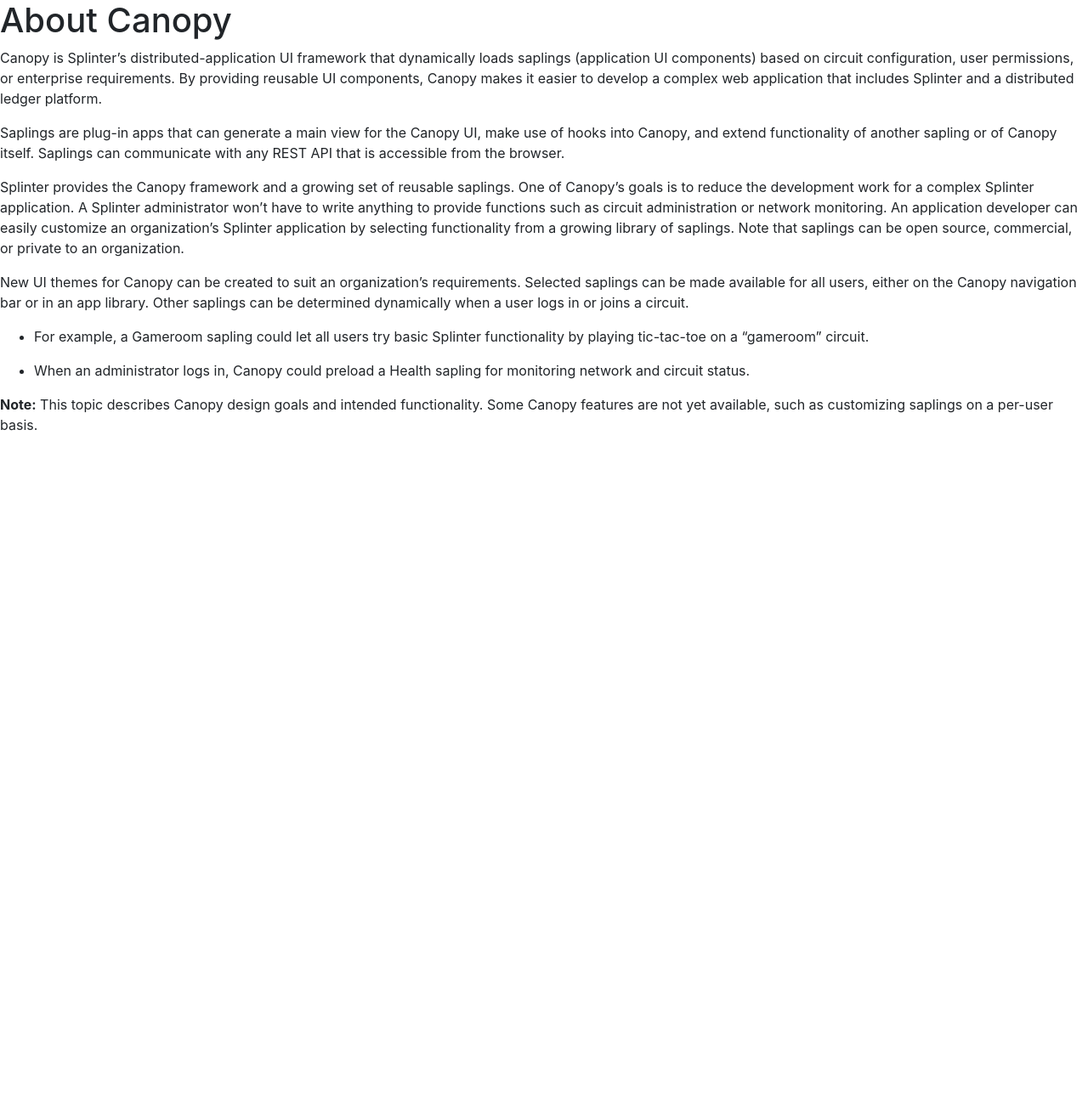
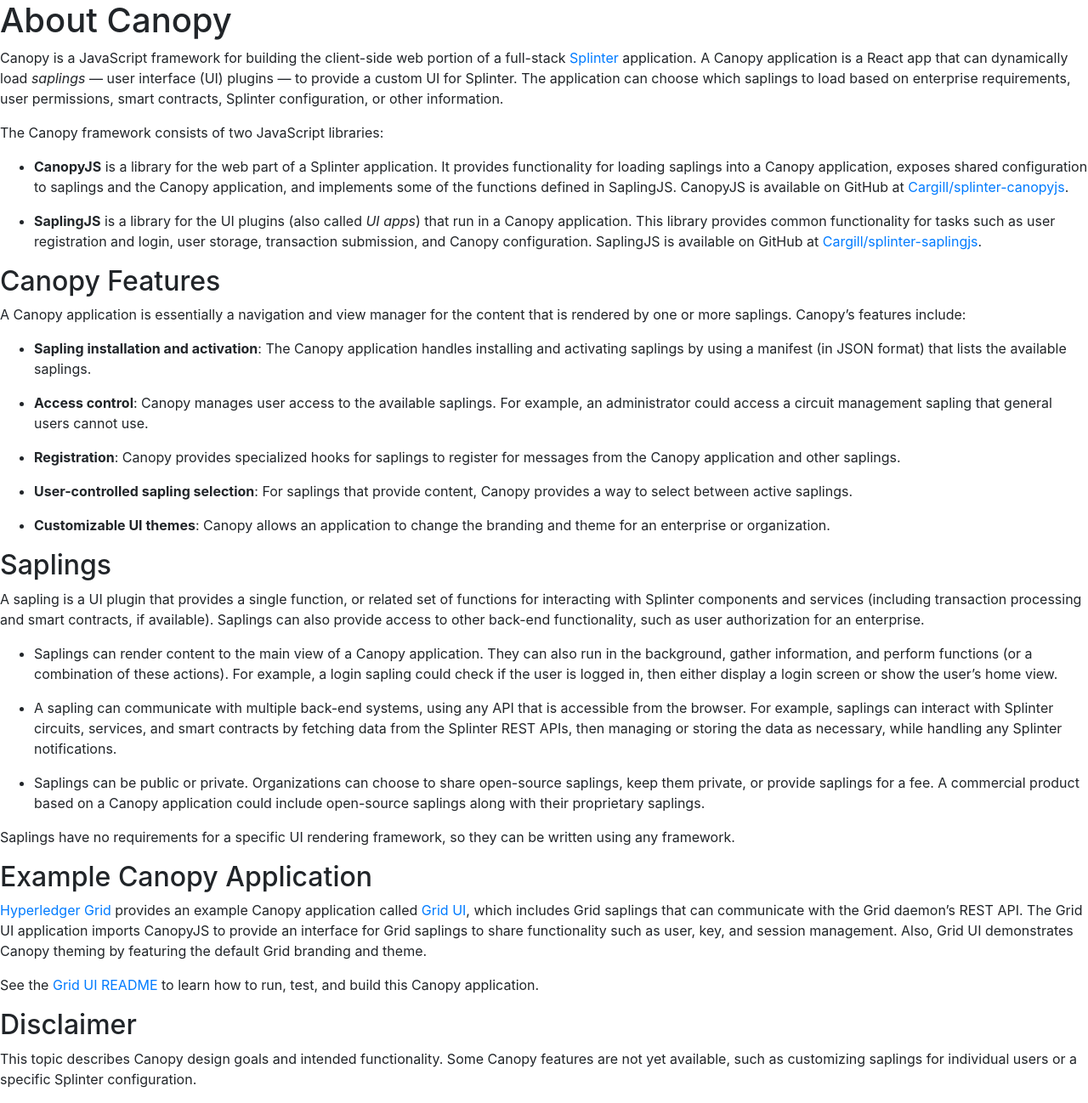
Before and after one commit to Cargill/splinter-docs, a Jekyll site: the page built from docs/concepts/about_canopy.md, in a window 1280 px wide. Shown: the whole page at 85% size. Built offline with Jekyll 4.4.1, drawn with Linux system fonts in a browser that asks for light colours; our own code applies the rules of GitHub Pages for plain Markdown files; before the commit the page ends 900 px from its top, so only the background shows below that.

Commit message:
Rewrite About Canopy topic
- Update and expand topic with current Canopy information and intended functionality.
- Add information about the CanopyJS and SaplingJS libraries.
- Add link to Grid UI example application.
- Change the note ("some items are not yet implemented") to a disclaimer.

Signed-off-by: Anne Chenette <chenette@bitwise.io>

```diff
--- a/docs/concepts/about_canopy.md
+++ b/docs/concepts/about_canopy.md
@@ -1,35 +1,93 @@
 # About Canopy
 
-Canopy is Splinter's distributed-application UI framework that dynamically
-loads saplings (application UI components) based on circuit configuration,
-user permissions, or enterprise requirements. By providing reusable UI
-components, Canopy makes it easier to develop a complex web application that
-includes Splinter and a distributed ledger platform.
+Canopy is a JavaScript framework for building the client-side web portion of a
+full-stack [Splinter](https://github.com/Cargill/splinter) application. A
+Canopy application is a React app that can dynamically load _saplings_ — user
+interface (UI) plugins — to provide a custom UI for Splinter. The application
+can choose which saplings to load based on enterprise requirements, user
+permissions, smart contracts, Splinter configuration, or other information.
 
-Saplings are plug-in apps that can generate a main view for the Canopy UI,
-make use of hooks into Canopy, and extend functionality of another sapling or
-of Canopy itself. Saplings can communicate with any REST API that is accessible
-from the browser.
+The Canopy framework consists of two JavaScript libraries:
 
-Splinter provides the Canopy framework and a growing set of reusable saplings.
-One of Canopy's goals is to reduce the development work for a complex Splinter
-application. A Splinter administrator won't have to write anything to provide
-functions such as circuit administration or network monitoring. An application
-developer can easily customize an organization's Splinter application by
-selecting functionality from a growing library of saplings. Note that saplings
-can be open source, commercial, or private to an organization.
+* **CanopyJS** is a library for the web part of a Splinter application. It
+  provides functionality for loading saplings into a Canopy application, exposes
+  shared configuration to saplings and the Canopy application, and implements
+  some of the functions defined in SaplingJS. CanopyJS is available on GitHub at
+  [Cargill/splinter-canopyjs](https://github.com/Cargill/splinter-canopyjs).
 
-New UI themes for Canopy can be created to suit an organization's requirements.
-Selected saplings can be made available for all users, either on the Canopy
-navigation bar or in an app library. Other saplings can be determined
-dynamically when a user logs in or joins a circuit.
+* **SaplingJS** is a library for the UI plugins (also called _UI apps_) that
+  run in a Canopy application. This library provides common functionality for
+  tasks such as user registration and login, user storage, transaction
+  submission, and Canopy configuration. SaplingJS is available on GitHub at
+  [Cargill/splinter-saplingjs](https://github.com/Cargill/splinter-saplingjs).
 
-* For example, a Gameroom sapling could let all users try basic Splinter
-  functionality by playing tic-tac-toe on a "gameroom" circuit.
+## Canopy Features
 
-* When an administrator logs in, Canopy could preload a Health sapling for
-  monitoring network and circuit status.
+A Canopy application is essentially a navigation and view manager for the
+content that is rendered by one or more saplings. Canopy's features include:
 
-> **Note:** This topic describes Canopy design goals and intended functionality.
-> Some Canopy features are not yet available, such as customizing saplings on a
-> per-user basis.
+* **Sapling installation and activation**: The Canopy application handles
+  installing and activating saplings by using a manifest (in JSON format) that
+  lists the available saplings.
+
+* **Access control**: Canopy manages user access to the available saplings.
+  For example, an administrator could access a circuit management sapling that
+  general users cannot use.
+
+* **Registration**: Canopy provides specialized hooks for saplings to register
+  for messages from the Canopy application and other saplings.
+
+* **User-controlled sapling selection**: For saplings that provide content,
+  Canopy provides a way to select between active saplings.
+
+* **Customizable UI themes**: Canopy allows an application to change the
+  branding and theme for an enterprise or organization.
+
+## Saplings
+
+A sapling is a UI plugin that provides a single function, or related set of
+functions for interacting with Splinter components and services (including
+transaction processing and smart contracts, if available). Saplings can also
+provide access to other back-end functionality, such as user authorization for
+an enterprise.
+
+* Saplings can render content to the main view of a Canopy application. They
+  can also run in the background, gather information, and perform functions (or
+  a combination of these actions). For example, a login sapling could check if
+  the user is logged in, then either display a login screen or show the user's
+  home view.
+
+* A sapling can communicate with multiple back-end systems, using any API that
+  is accessible from the browser. For example, saplings can interact with
+  Splinter circuits, services, and smart contracts by fetching data from the
+  Splinter REST APIs, then managing or storing the data as necessary, while
+  handling any Splinter notifications.
+
+* Saplings can be public or private. Organizations can choose to share
+  open-source saplings, keep them private, or provide saplings for a fee. A
+  commercial product based on a Canopy application could include open-source
+  saplings along with their proprietary saplings.
+
+Saplings have no requirements for a specific UI rendering framework, so they
+can be written using any framework.
+
+## Example Canopy Application
+
+[Hyperledger Grid](https://github.com/hyperledger/grid) provides an example
+Canopy application called
+[Grid UI](https://github.com/hyperledger/grid/tree/master/grid-ui),
+which includes Grid saplings that can communicate with the Grid daemon's REST
+API. The Grid UI application imports CanopyJS to provide an
+interface for Grid saplings to share functionality such as user, key, and
+session management. Also, Grid UI demonstrates Canopy theming by
+featuring the default Grid branding and theme.
+
+See the [Grid UI
+README](https://github.com/hyperledger/grid/tree/master/grid-ui/README.md)
+to learn how to run, test, and build this Canopy application.
+
+## Disclaimer
+
+This topic describes Canopy design goals and intended functionality. Some
+Canopy features are not yet available, such as customizing saplings for
+individual users or a specific Splinter configuration.
```
